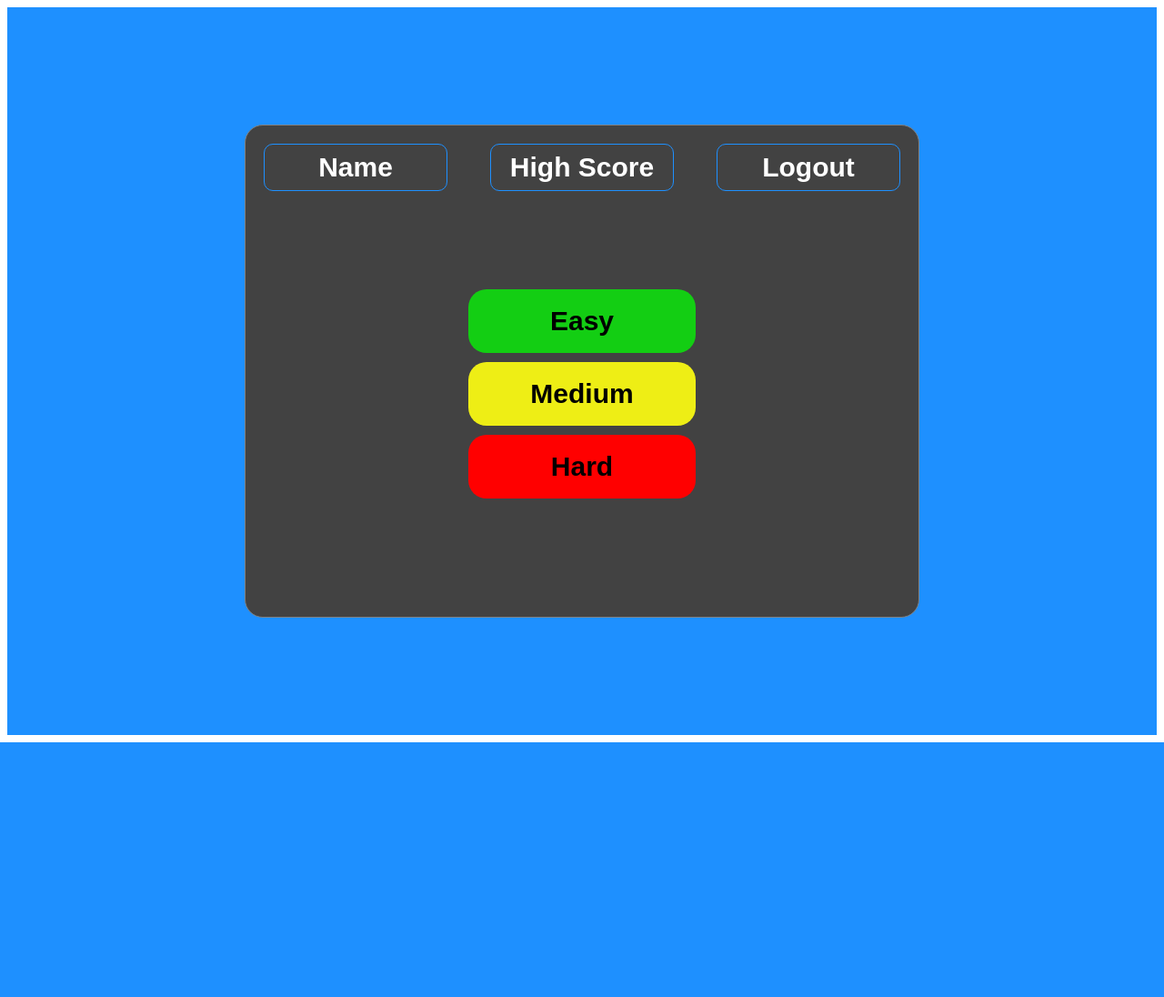
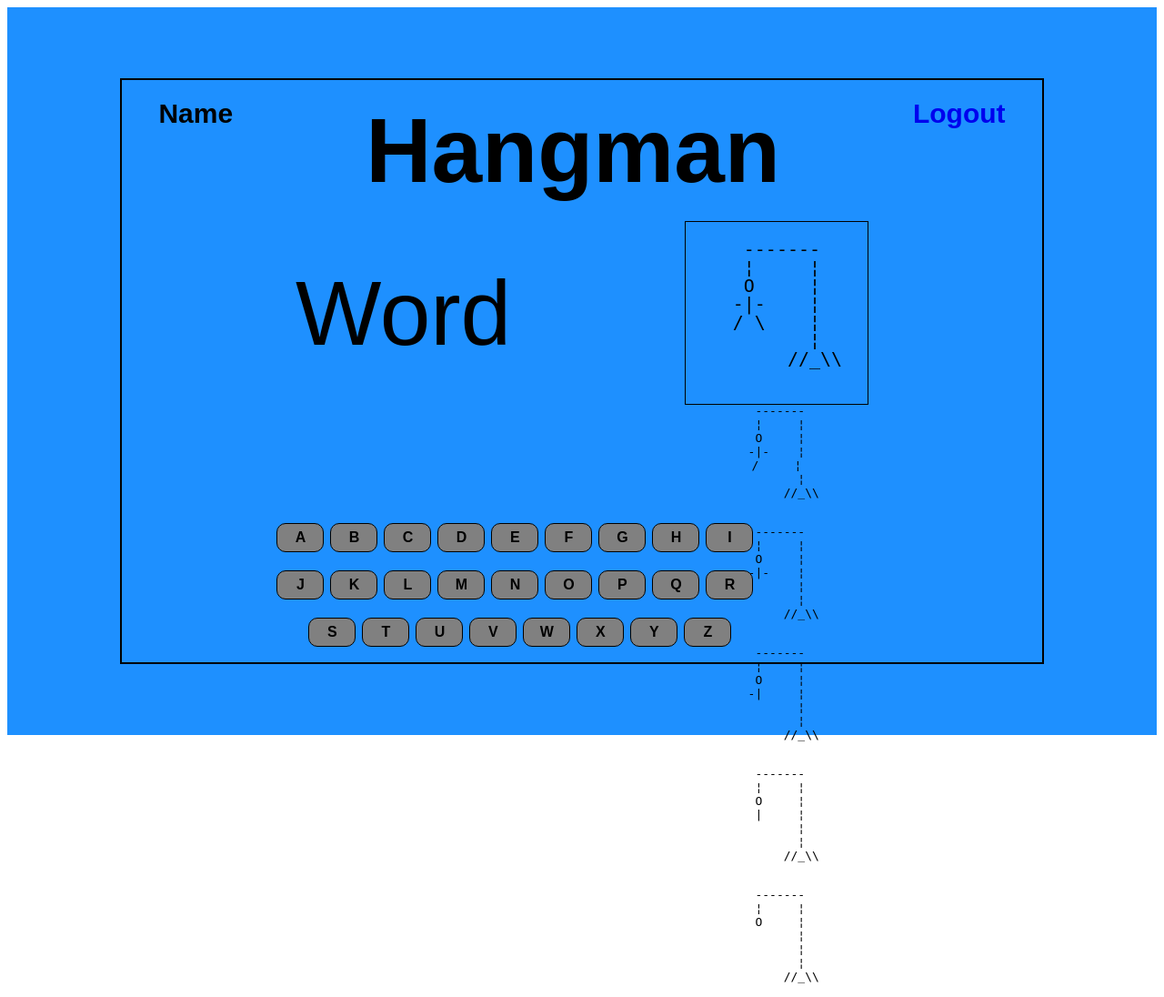
Before and after one commit to jester-anzed/Hangman-Game, a Django app: page / in a window 1280 px wide. Shown: the whole page at 91% size. Before the commit the page ends 816 px from the top, so only its background shows below. Run offline with Django 5.2, Linux system fonts and the light colour scheme; a user stored in the database is signed in.

Commit message:
Added Keyboard to the game

```diff
--- a/hangman/static/hangman/styles.css
+++ b/hangman/static/hangman/styles.css
@@ -100,6 +100,7 @@
 
 #easy:hover, #medium:hover, #hard:hover {
     background-color:black;
+    color: white;
 }
 
 #easy {
@@ -113,3 +114,81 @@
 #hard {
     background-color: rgb(255, 0, 0);
 }
+
+#game-box {
+    width: 80%;
+    height: 80%;
+    border: 2px solid black;
+}
+
+#game-top {
+    display: flex;
+    justify-content: space-between;
+    padding: 20px;
+    font-weight: bold;
+    font-size: 30px;
+}
+
+#game-middle {
+    display: flex;
+    text-align: center;
+    justify-content: space-evenly;
+}
+
+#game-body, #game-feet {
+    display: flex;
+}
+
+#game-stick {
+    width: 200px;
+    height: 200px;
+    border: 1px solid black;
+}
+
+#stick {
+    font-family: monospace;
+    font-size: 20px;
+    line-height: 20px;
+
+}
+
+#game-word {
+    display: flex;
+    align-items: center;
+    font-size: 100px;
+
+}
+
+#game-column {
+    padding: 10px;
+    display: flex;
+    gap: 7px;
+}
+
+#game-column > div {
+    display: flex;
+    justify-content: center;
+    align-items: center;
+    border: 1px solid black;
+    height: 30px;
+    width: 50px;
+    background-color: gray;
+    font-weight: bold;
+    border-radius: 10px;
+    font-family: Arial, sans-serif;
+    cursor: pointer;
+}
+
+#game-key {
+    display: flex;
+    flex-direction: column;
+    padding-left: 160px;
+    padding-top: 120px;
+
+}
+
+#game-column > div:hover {
+    background-color: red;
+    color: white;
+
+}
--- a/hangman/templates/hangman/index.html
+++ b/hangman/templates/hangman/index.html
@@ -2,7 +2,7 @@
 
 
 {% block body %}
-    <div id="center">
+    <div id="center" style="display: none; ">
         <div id="login-form" style="height: 500px; width: 700px;">
             <div id="log-content">
                 <div id="log-content-1">Name</div>
@@ -10,7 +10,7 @@
                 <a id="log-content-1" href="{% url 'logout' %}">Logout</a>
             </div>
             <div style="justify-self: center;">
-                <div id="easy">Easy</div>
+                <div id="easy" onlick="easy()">Easy</div>
                 <div id="medium">Medium</div>
                 <div id="hard"> Hard</div>
             </div>
@@ -18,5 +18,113 @@
 
     </div>
 
+    <div id="center">
+        <div id="game-box">
+            <div id="game-top">
+                <div style="padding-left: 20px;">Name</div>
+                <div style="font-size: 100px;">Hangman</div>
+                <a  style="padding-right: 20px; text-decoration: none;" href="{% url 'logout' %}">Logout</a>
+            </div>
+            <div id="game-middle">
+                <div id="game-word">Word</div>
+                <div id="game-stick">
+                    <pre id="stick">
+ -------
+ ¦     ¦
+ O     ¦
+-|-    ¦
+/ \    ¦
+       ¦
+       //_\\
+                    </pre>
+                     <pre id="stick-1">
+ -------
+ ¦     ¦
+ O     ¦
+-|-    ¦
+/     ¦
+       ¦
+       //_\\
+                    </pre>
+                     <pre id="stick-2">
+ -------
+ ¦     ¦
+ O     ¦
+-|-    ¦
+       ¦
+       ¦
+       //_\\
+                    </pre>
+                     <pre id="stick-3">
+ -------
+ ¦     ¦
+ O     ¦
+-|     ¦
+       ¦
+       ¦
+       //_\\
+                    </pre>
+                     <pre id="stick-4">
+ -------
+ ¦     ¦
+ O     ¦
+ |     ¦
+       ¦
+       ¦
+       //_\\
+                    </pre>
+                    <pre id="stick-5">
+ -------
+ ¦     ¦
+ O     ¦
+       ¦
+       ¦
+       ¦
+       //_\\
+                    </pre>
+                </div>
+
+            </div>
+            <div id="game-key">
+                <div id="game-column">
+                    <div>A</div>
+                    <div>B</div>
+                    <div>C</div>
+                    <div>D</div>
+                    <div>E</div>
+                    <div>F</div>
+                    <div>G</div>
+                    <div>H</div>
+                    <div>I</div>
+                </div>
+                <div id="game-column">
+                    <div>J</div>
+                    <div>K</div>
+                    <div>L</div>
+                    <div>M</div>
+                    <div>N</div>
+                    <div>O</div>
+                    <div>P</div>
+                    <div>Q</div>
+                    <div>R</div>
+                </div>
+                <div id="game-column" style="padding-left: 45px;">
+                    <div>S</div>
+                    <div>T</div>
+                    <div>U</div>
+                    <div>V</div>
+                    <div>W</div>
+                    <div>X</div>
+                    <div>Y</div>
+                    <div>Z</div>
+                </div>
+
+            </div>
+
+        </div>
+
+
+    </div>
+
 
 {% endblock %}
```
Also changed, not shown: hangman/static/hangman/hangman.js (+7 -0 lines), db.sqlite3.
